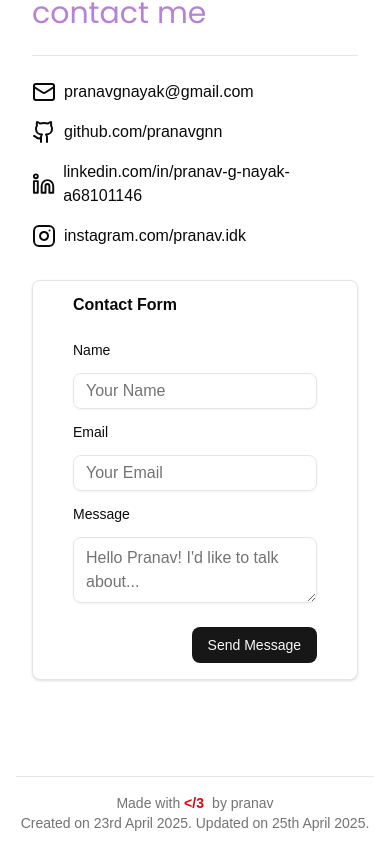
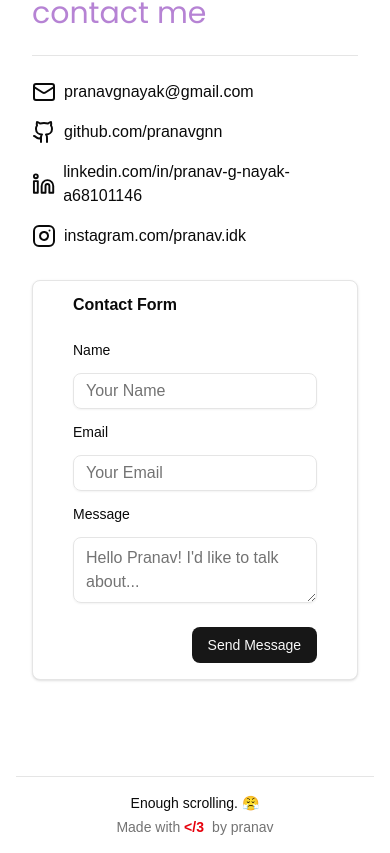
Before and after one commit to pranavgnn/portfolio-v2, a React (Vite) app: page / in a window 390 px wide. Shown: the part 4114-4967 px from the top of the page. Built offline with nearby package versions, Linux system fonts and the light colour scheme; a web font is replaced by a local one.

Commit message:
simplified footer

```diff
--- a/src/components/Footer.tsx
+++ b/src/components/Footer.tsx
@@ -4,15 +4,13 @@ const Footer = () => {
   return (
     <footer className="max-w-11/12 mx-auto text-center text-sm space-y-1 pb-4">
       <Separator className="mb-4" />
-      <p className="hidden md:block">Enough scrolling. 😤</p>
+      <p>Enough scrolling. 😤</p>
       <p className="text-muted-foreground">
         <span>Made with </span>
         <span className="font-semibold text-destructive absolute hover:-rotate-45 hover:scale-105 duration-200">
           {"</3"}
         </span>
         <span className="ml-7">by pranav</span>
-        <br />
-        Created on 23rd April 2025. Updated on 25th April 2025.
       </p>
     </footer>
   );
```
